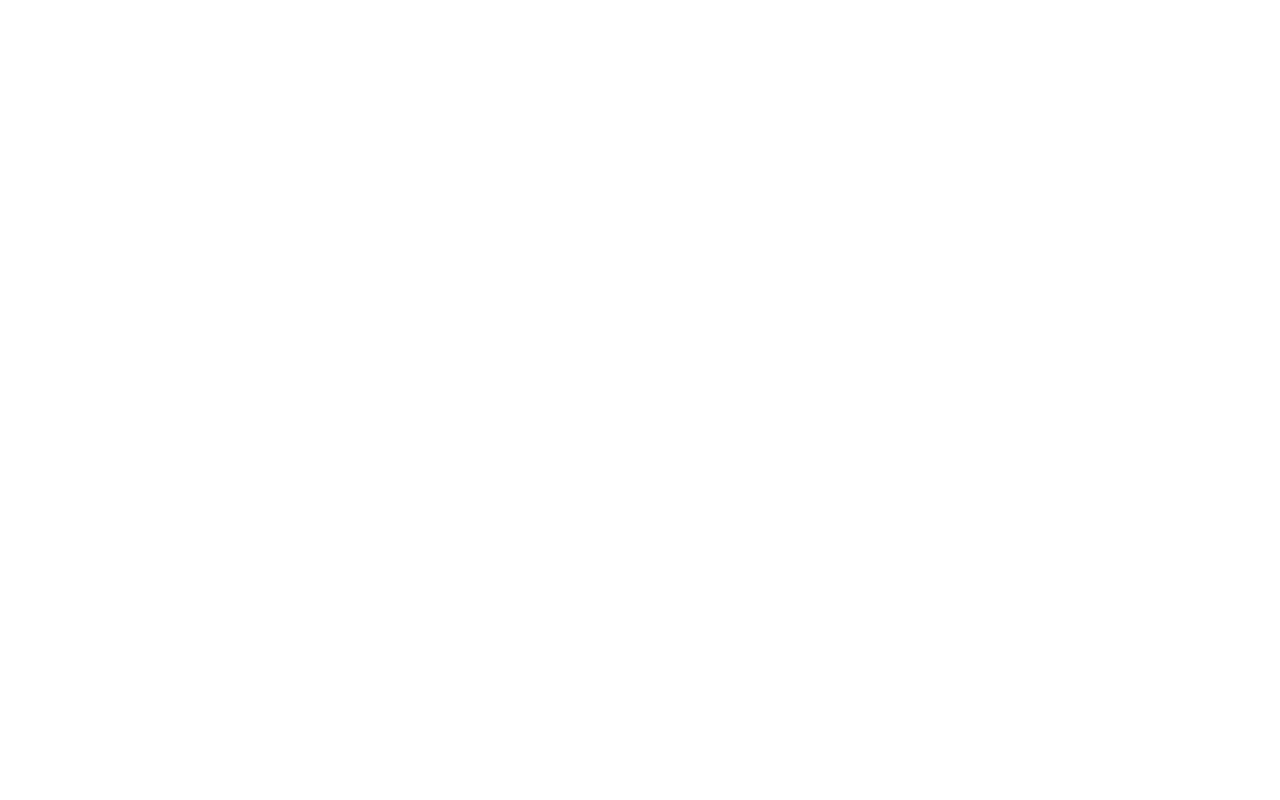
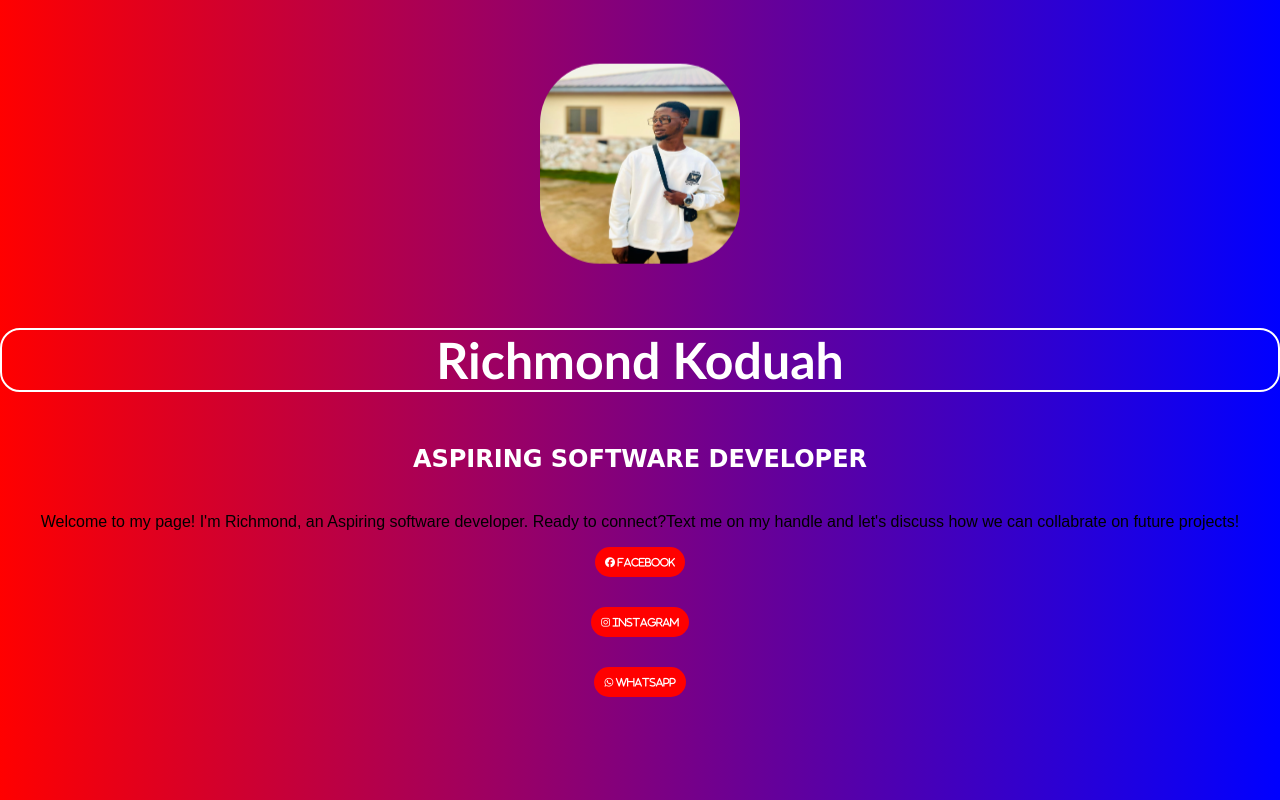
Before and after one commit to JEPS25/MIDNIGHT, a plain HTML site: page index.HTML in a window 1280 px wide. Drawn offline with Linux system fonts and the light colour scheme.

Commit message:
third commit

```diff
--- a/index.HTML
+++ b/index.HTML
@@ -2,6 +2,24 @@
 <html>
 <head>
     <meta charset="UTF-8">
-    <link rel="stylesheet" href="style.css">
-<head>
+    <link rel= "stylesheet" href= "sample.css">
+    <link rel="stylesheet" href= "https://cdnjs.cloudflare.com/ajax/libs/font-awesome/6.7.2/css/all.min.css" integrity="sha512-Evv84Mr4kqVGRNSgIGL/F/aIDqQb7xQ2vcrdIwxfjThSH8CSR7PBEakCr51Ck+w+/U6swU2Im1vVX0SVk9ABhg==" crossorigin="anonymous" referrerpolicy="no-referrer" />
+
+    <title>image</title>
+</head>
+    <body>
+         <img src="images/WhatsApp Image 2025-02-07 at 23.39.18_da3c5481.jpg"
+          alt= "Richmond Koduah">
+        <h1>Richmond Koduah</h1>
+        <h2>ASPIRING SOFTWARE DEVELOPER</h2>
+        <p>Welcome to my page! I'm Richmond, an Aspiring software developer. Ready to connect?Text me on my handle and let's discuss how we can collabrate on future projects!
+        </p>
+        <i class="fab fa-facebook"> Facebook</i><br>
+        <i class="fab fa-instagram"> Instagram</i><br>
+
+       <a href="https://wa.me/0599885693">
+        <i class="fab fa-whatsapp"> WhatsApp</i><br>
+        </a>
+
+    </body>
 </html>
--- /dev/null
+++ b/sample.css
@@ -0,0 +1,49 @@
+@keyframes bounce {
+    0%, 20%, 50%, 80%, 100% {
+        transform: translateY(0);
+    }
+    40% {
+        transform: translateY(-30px);
+    }
+    60% {
+        transform: translateY(-15px);
+    }
+}
+
+
+body {
+    background: linear-gradient(to right, #ff0000, #0000ff);
+    font-family: Arial, sans-serif;
+    margin: 0;
+    padding: 0;
+    text-align: center;
+}
+img {
+    width: 200px;
+    height: 200px;
+    padding: 20px;
+    margin-top: 50px;
+    border-radius: 80px;
+    animation: bounce 3s infinite;
+}
+h1 {
+    color: #ffffff;
+    font-family: "Trebuchet MS";
+    font-size: 50px;
+    border: 2px solid #fff;
+    border-radius: 20px;
+}
+h2 {
+    color: #ffffff;
+    font-family: cursive;
+    padding: 20px;
+    text-align: center;
+}
+i {
+    margin-bottom: 30px;
+    font-size: 10px;
+    background: #f00;
+    color: #fff;
+    padding: 10px;
+    border-radius: 25px;
+}
--- a/style.css
+++ /dev/null
@@ -1,4 +0,0 @@
-body {
-    font-family: 'Courier New', Courier, monospace;
-    font-size: 30px;
-}
```
Also changed, not shown: images/WhatsApp Image 2025-02-07 at 23.39.18_da3c5481.jpg (added), 2 other files.
